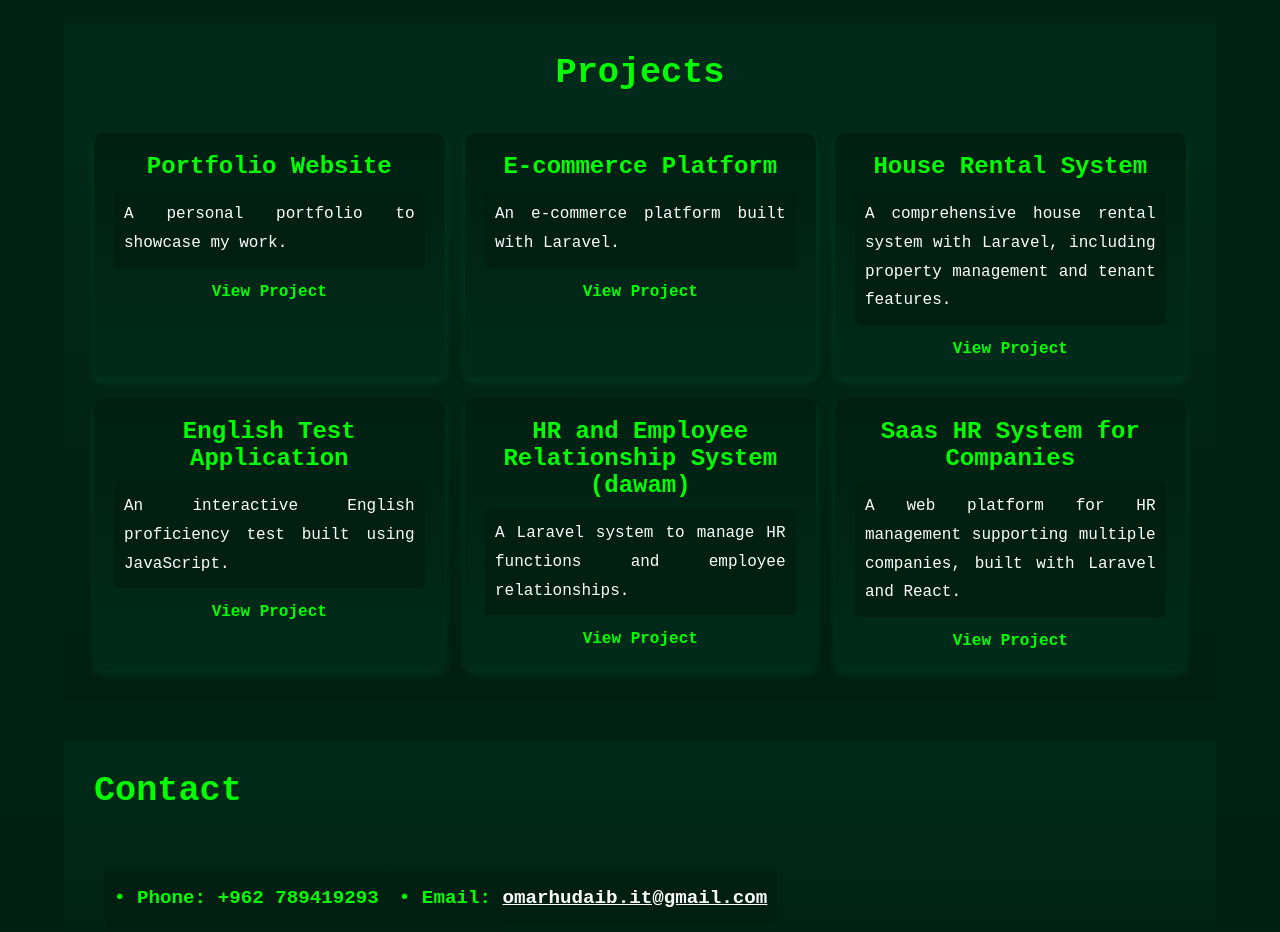
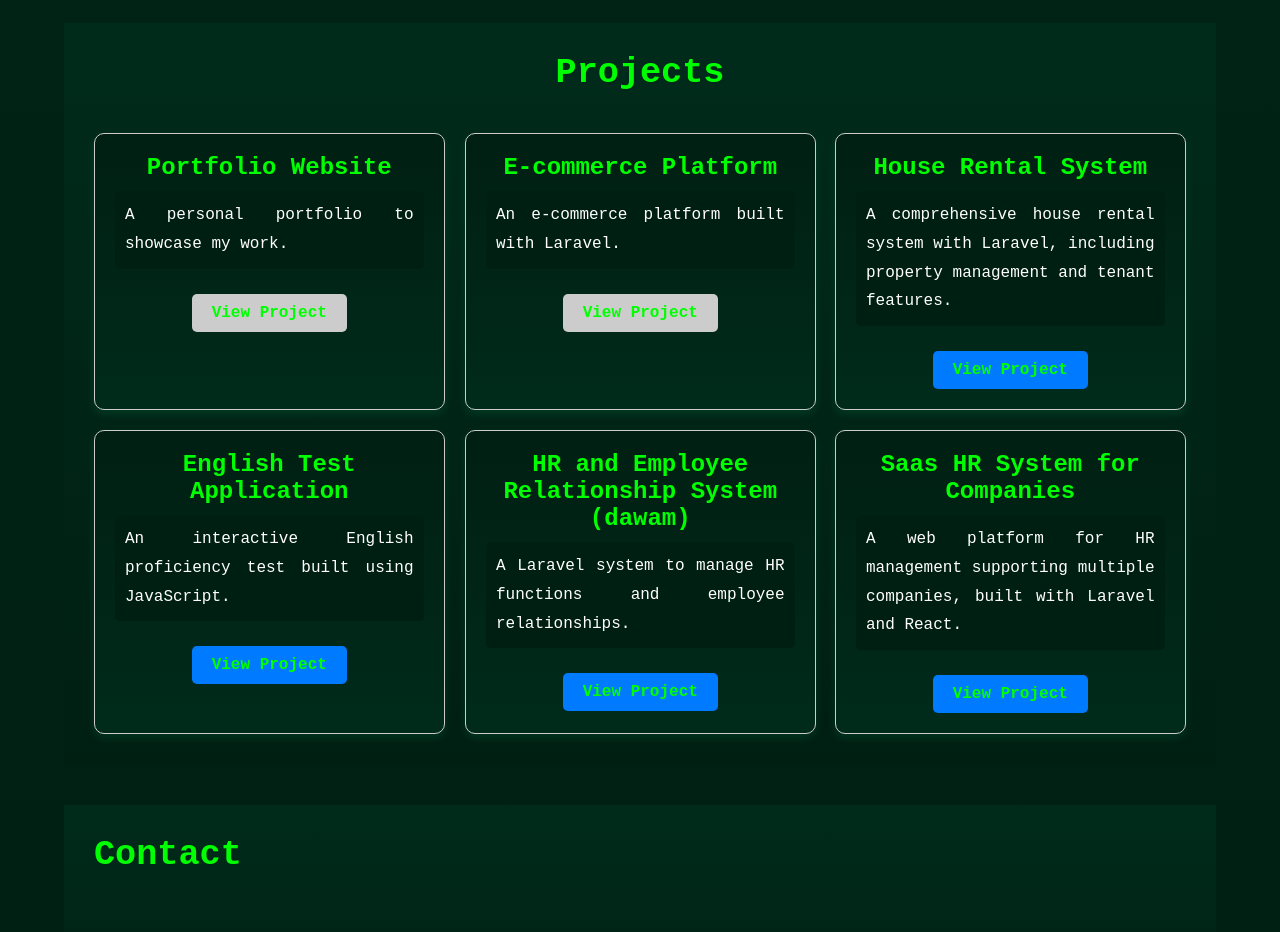
Before and after one commit to Omarhudaib/my-portfolio, a React (Create React App) app: page / in a window 1280 px wide. Shown: the part 2420-3352 px from the top of the page. Built offline with nearby package versions, Linux system fonts and the light colour scheme.

Commit message:
Update App.css

```diff
--- a/src/App.css
+++ b/src/App.css
@@ -1,3 +1,31 @@
+
+.project-grid {
+  display: grid;
+  grid-template-columns: repeat(auto-fill, minmax(300px, 1fr));
+  gap: 20px;
+}
+
+.project-card {
+  border: 1px solid #ccc;
+  padding: 20px;
+  border-radius: 8px;
+  text-align: center;
+}
+
+.project-link {
+  display: inline-block;
+  margin-top: 10px;
+  padding: 10px 20px;
+  background-color: #007bff;
+  color: white;
+  text-decoration: none;
+  border-radius: 5px;
+}
+
+.project-link.disabled {
+  background-color: #ccc;
+  cursor: not-allowed;
+}
 /* Global Styles */
 * {
   font-family: 'Courier New', monospace;
```
